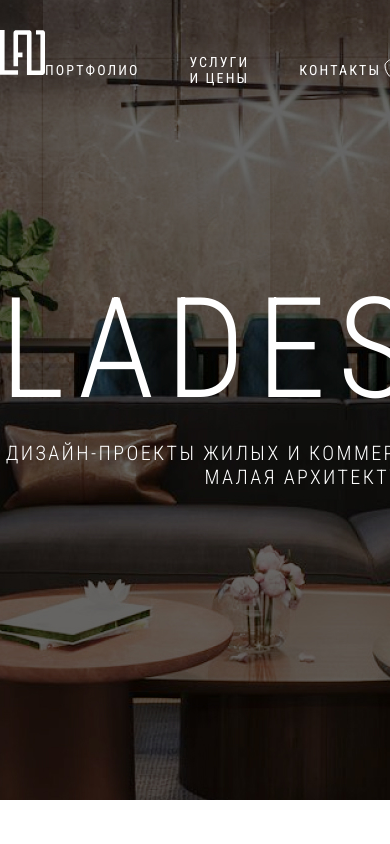
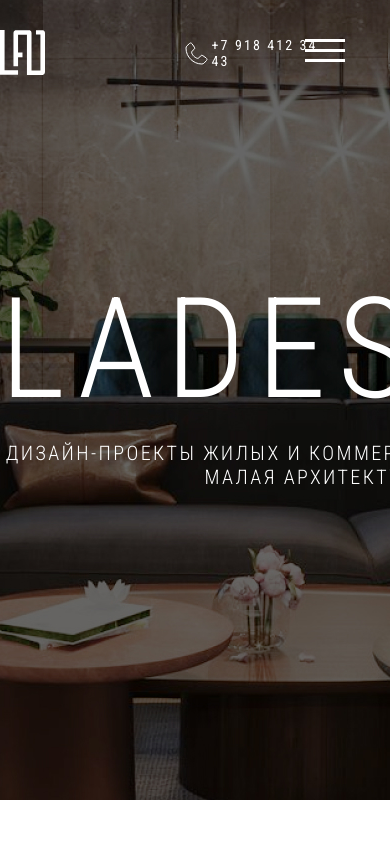
Before and after one commit to arinaab/ladesign-vue, a Vue app: page / in a window 390 px wide. Shown: the top 844 px of the page. Built offline with nearby package versions, Linux system fonts and the light colour scheme.

Commit message:
add burger app

```diff
--- a/src/components/HeaderApp/HeaderApp.vue
+++ b/src/components/HeaderApp/HeaderApp.vue
@@ -1,7 +1,7 @@
 <template>
     <nav class="header" :class="{ 'light': changeColors }">
         <div class="header__items">
-            <img v-if="!changeColors" class="header__logo" src="@/assets/logo.svg" alt="logo">
+            <img v-if="!changeColors || GET_OVERLAY_STATE" class="header__logo" src="@/assets/logo.svg" alt="logo">
             <img v-else class="header__logo" src="@/assets/logodark.svg" alt="logo">
             <div class="header__links">
                 <a class="header__item" :class="{ 'dark': changeColors }" href="#">Портфолио</a>
@@ -9,27 +9,48 @@
                 <a class="header__item" :class="{ 'dark': changeColors }" href="#">Контакты</a>
             </div>
             <div class="header__info">
-                <img v-if="!changeColors" class="header__phone" src="@/assets/icon_phon.svg" alt="phone">
+                <img v-if="!changeColors || GET_OVERLAY_STATE" class="header__phone" src="@/assets/icon_phon.svg" alt="phone">
                 <img v-else class="header__phone" src="@/assets/phonedark.svg" alt="phone">
-                <a class="header__item" :class="{ 'dark': changeColors }" href="tel:+79184123443">+7 918 412 34 43</a>
+                <a class="header__item" :class="{ 'dark': changeColors && !GET_OVERLAY_STATE }" href="tel:+79184123443">+7 918 412 34 43</a>
+            </div>
+        </div>
+        <burger-app :is-dark="isDark && !GET_OVERLAY_STATE" @click="changeOverlay"></burger-app>
+        <div v-if="GET_OVERLAY_STATE" class="overlay">
+            <div class="overlay__links">
+                <a class="overlay__item" href="#">Портфолио</a>
+                <a class="overlay__item" href="#">Услуги и цены</a>
+                <a class="overlay__item" href="#">Контакты</a>
             </div>
         </div>
     </nav>
 </template>
 
 <script>
+    import BurgerApp from "@/components/UI/burger/BurgerApp";
+    import { mapGetters, mapMutations } from 'vuex'
     export default {
         name: "HeaderApp.vue",
+        components: {
+            BurgerApp
+        },
         data () {
             return {
                 scrollTop: '',
-                changeColors: false
+                changeColors: false,
+                isDark: false
             }
         },
+        computed: {
+          ...mapGetters('MainModule', ['GET_OVERLAY_STATE'])
+        },
         methods: {
+            ...mapMutations('MainModule', ['SET_OVERLAY_STATE']),
             onScroll () {
                 this.scrollTop = document.documentElement.scrollTop
-                this.scrollTop >= 800 ? this.changeColors = true : this.changeColors = false
+                this.scrollTop >= 800 ? this.changeColors = this.isDark = true : this.changeColors = this.isDark = false
+            },
+            changeOverlay () {
+                this.SET_OVERLAY_STATE()
             }
         },
         mounted () {
--- a/src/components/HeaderApp/style.scss
+++ b/src/components/HeaderApp/style.scss
@@ -50,11 +50,53 @@
     padding: 20px 0 20px;
   }
 }
+.overlay {
+  display: flex;
+  justify-content: center;
+  align-items: center;
+  position: fixed;
+  top: 0;
+  left: 0;
+  right: 0;
+  bottom: 0;
+  background-color: black;
+  z-index: -1;
+  &__links {
+    display: flex;
+    flex-direction: column;
+    justify-content: center;
+    align-items: center;
+    gap: 20px;
+  }
+  &__item {
+    text-decoration: none;
+    font-weight: 300;
+    font-size: 20px;
+    letter-spacing: 0.15em;
+    text-transform: uppercase;
+    color: #FFFFFF;
+    text-align: center;
+  }
+}
+
 @media (max-width: 1200px) {
 
 }
 @media (max-width: 991px) {
-
+  .header {
+    &__items {
+      justify-content: space-around;
+    }
+    &__logo {
+      margin-right: 35%;
+    }
+    &__info {
+      margin-right: 13%;
+    }
+    &__links {
+      display: none;
+    }
+  }
 }
 @media (max-width: 767px) {
 
--- /dev/null
+++ b/src/components/UI/burger/BurgerApp.vue
@@ -0,0 +1,20 @@
+<template>
+    <div class="burger" :class="{ 'dark': isDark }">
+        <span></span>
+    </div>
+</template>
+
+<script>
+    export default {
+        name: "BurgerApp",
+        props: {
+            isDark: {
+                type: Boolean
+            }
+        }
+    }
+</script>
+
+<style scoped lang="scss">
+    @use "style";
+</style>
--- /dev/null
+++ b/src/components/UI/burger/style.scss
@@ -0,0 +1,47 @@
+.burger {
+  position: absolute;
+  top: 36px;
+  right: 45px;
+  display: none;
+  cursor: pointer;
+  &::after, &::before {
+    content: '';
+    display: block;
+    width: 40px;
+    height: 3px;
+    background-color: #fff;
+    margin-top: 3px;
+    margin-bottom: 7px;
+  }
+  span {
+    display: block;
+    width: 40px;
+    height: 3px;
+    background-color: #fff;
+    margin-top: 3px;
+    margin-bottom: 7px;
+  }
+
+  &.dark {
+    &::after, &::before {
+      background-color: #0e0e0e;
+    }
+    span {
+      background-color: #0e0e0e;
+    }
+  }
+}
+@media (max-width: 1200px) {
+
+}
+@media (max-width: 991px) {
+  .burger {
+    display: block;
+  }
+}
+@media (max-width: 767px) {
+
+}
+@media (max-width: 575px) {
+
+}
--- a/src/store/modules/main/MainModule.js
+++ b/src/store/modules/main/MainModule.js
@@ -1,6 +1,7 @@
 const state = {
     MODALFORM: false,
-    MODALTHANKS: false
+    MODALTHANKS: false,
+    OVERLAY: false
 }
 
 const getters = {
@@ -9,6 +10,9 @@ const getters = {
     },
     GET_MODALTHANKS_STATE (state) {
         return state.MODALTHANKS
+    },
+    GET_OVERLAY_STATE (state) {
+        return state.OVERLAY
     }
 }
 
@@ -18,6 +22,9 @@ const mutations = {
     },
     SET_MODALTHANKS_STATE (state, val) {
         state.MODALTHANKS = val
+    },
+    SET_OVERLAY_STATE (state) {
+        return state.OVERLAY = !state.OVERLAY
     }
 }
 
--- a/src/views/MainView/MainView.vue
+++ b/src/views/MainView/MainView.vue
@@ -21,7 +21,7 @@
             PromoApp, ConfidenceApp, PortfolioApp, FooterApp
         },
         computed: {
-            ...mapGetters('MainModule', ['GET_MODALFORM_STATE', 'GET_MODALTHANKS_STATE'])
+            ...mapGetters('MainModule', ['GET_MODALFORM_STATE', 'GET_MODALTHANKS_STATE', 'GET_OVERLAY_STATE'])
         },
         methods: {
           checkVal (val) {
@@ -34,6 +34,9 @@
             },
             GET_MODALTHANKS_STATE(val) {
                 this.checkVal(val)
+            },
+            GET_OVERLAY_STATE(val) {
+                this.checkVal(val)
             }
         }
     }
```
